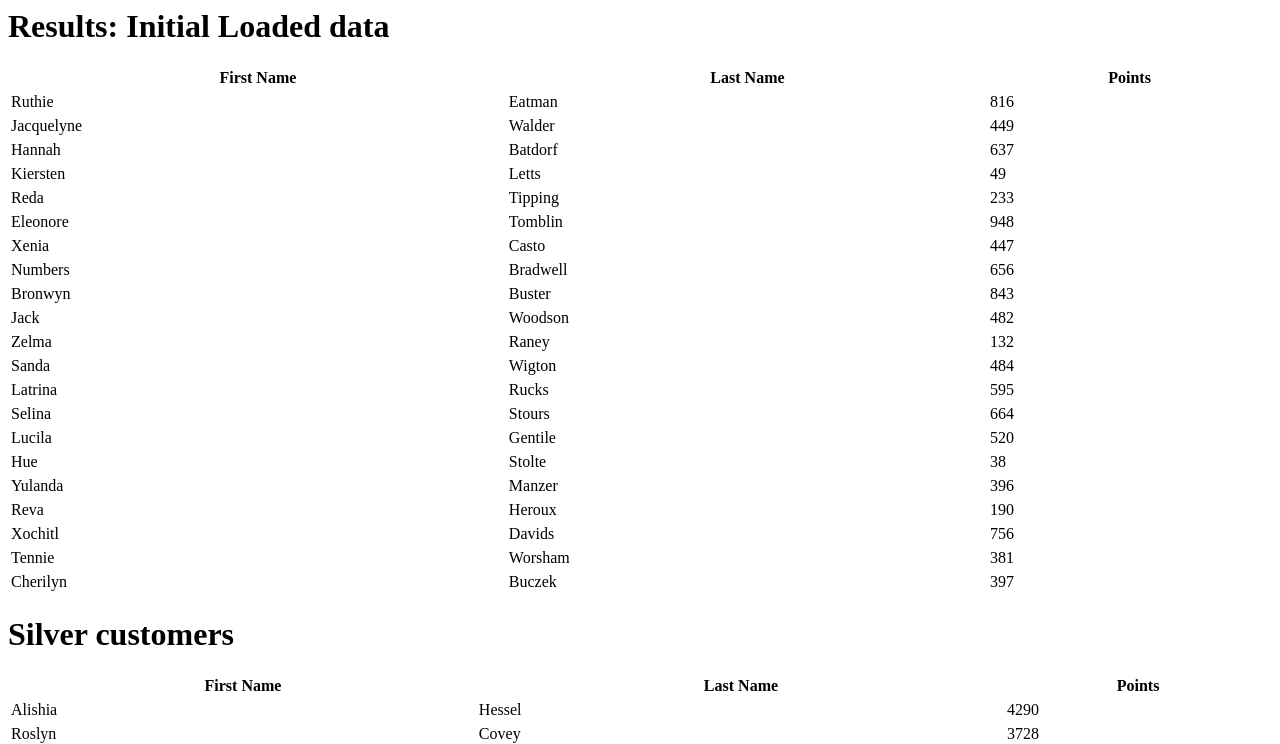
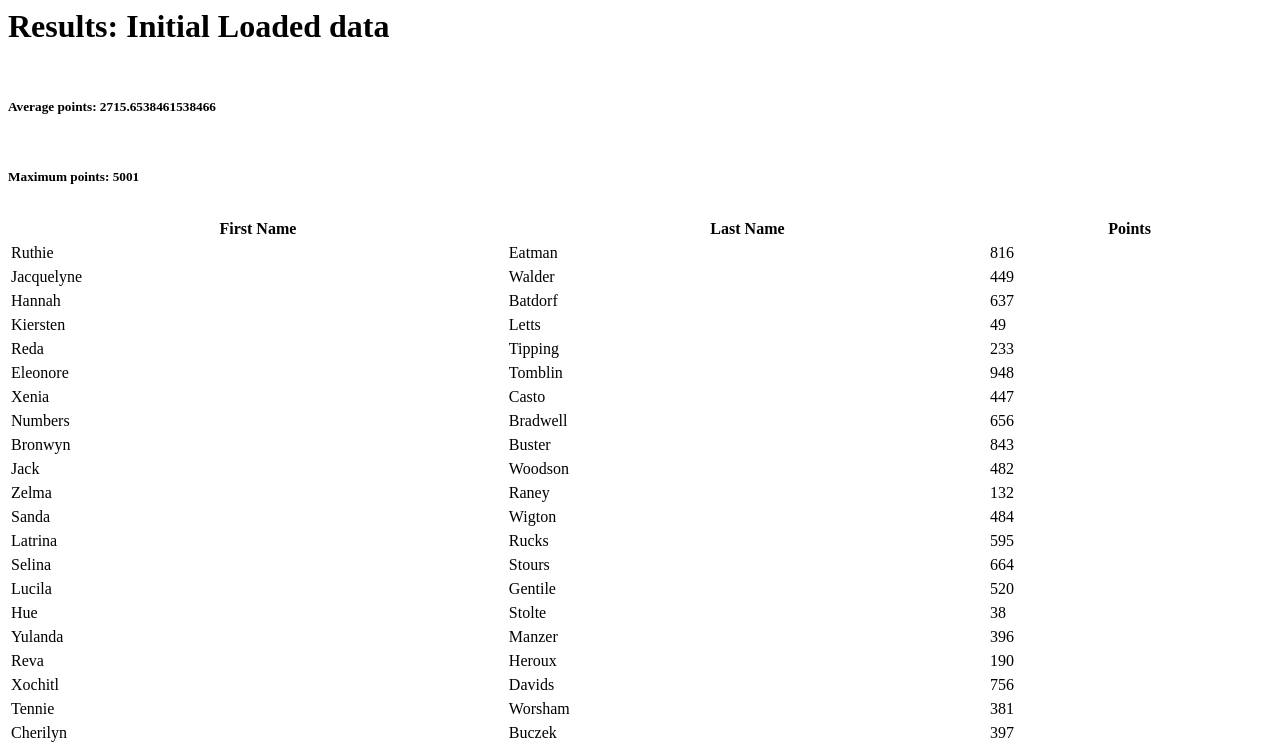
Before and after one commit to danyentezari/group_project_JHFD, a Django app: page /loadData/ in a window 1280 px wide. Shown: the top 744 px of the page. Run offline with Django 3.2, Linux system fonts and the light colour scheme.

Commit message:
add average value

```diff
--- a/group_project_JHFD/forms.py
+++ b/group_project_JHFD/forms.py
@@ -138,7 +138,15 @@ def sortcolumn(namelist):
     newArrayGold = []
     newArrayPlatinum = []
 
+    averageclient = 0
+    maxclient = 0
+
     for i in range(len(namelist)):
+
+        averageclient = averageclient + namelist[i][1] / len(namelist)
+
+        if maxclient < namelist[i][1]:
+            maxclient = namelist[i][1]
 
         if namelist[i][1] > 5000:
             first_name, last_name = namelist[i][0].split(" ")
@@ -151,7 +159,7 @@ def sortcolumn(namelist):
             newArrayGold.append({'firstname': first_name, 'lastname': last_name, 'points': namelist[i][1]})
 
         newObject = []
-        newObject.append({'newArrayGold': newArrayGold, 'newArraySilver': newArraySilver, 'newArrayPlatinum': newArrayPlatinum})
+        newObject.append({'newArrayGold': newArrayGold, 'newArraySilver': newArraySilver, 'newArrayPlatinum': newArrayPlatinum, 'averageclient': averageclient, 'maxclient': maxclient})
 
     return newObject
 
--- a/group_project_JHFD/views.py
+++ b/group_project_JHFD/views.py
@@ -30,7 +30,9 @@ def load_main(request):
             "formGold": form[0]['newArrayGold'],
             "formSilver": form[0]['newArraySilver'],
             "formPlatinum": form[0]['newArrayPlatinum'],
-            "sortType" : "Initial Loaded data"
+            "sortType" : "Initial Loaded data",
+            "averageclient": form[0]['averageclient'],
+            "maxclient": form[0]['maxclient'],
         }
     template = HttpResponse(loader.get_template('exampleapp/Sorting.html').render(context=context, request=request))
     return template
@@ -46,7 +48,9 @@ def merge_sort(request):
             "formGold": form[0]['newArrayGold'],
             "formSilver": form[0]['newArraySilver'],
             "formPlatinum": form[0]['newArrayPlatinum'],
-            "sortType" : "Alphabetical sort"
+            "sortType" : "Alphabetical sort",
+            "averageclient": form[0]['averageclient'],
+            "maxclient": form[0]['maxclient'],
         }
     template = HttpResponse(loader.get_template('exampleapp/Sorting.html').render(context=context, request=request))
     return template
@@ -59,7 +63,9 @@ def insertion_sort(request):
              "formGold": form[0]['newArrayGold'],
             "formSilver": form[0]['newArraySilver'],
             "formPlatinum": form[0]['newArrayPlatinum'],
-            "sortType" : "Point sort"
+            "sortType" : "Point sort",
+            "averageclient": form[0]['averageclient'],
+            "maxclient": form[0]['maxclient'],
         }
     template = HttpResponse(loader.get_template('exampleapp/Sorting.html').render(context=context, request=request))
     return template
--- a/templates/exampleapp/Sorting.html
+++ b/templates/exampleapp/Sorting.html
@@ -1,7 +1,11 @@
 <div class="row mb-5">
     <div class="col-12 text-white">
         <h1 class="text-center"> Results: {{sortType}}</h1>
-
+        <div style="height: 10px"></div>
+        <h5 class="text-center"> Average points: {{averageclient}}</h5>
+        <div style="height: 10px"></div>
+        <h5 class="text-center"> Maximum points: {{maxclient}}</h5>
+        <div style="height: 10px"></div>
         <table id="transactions-table" class="table table-hover" style="width:100%">
             <thead>
                 <tr>
```
